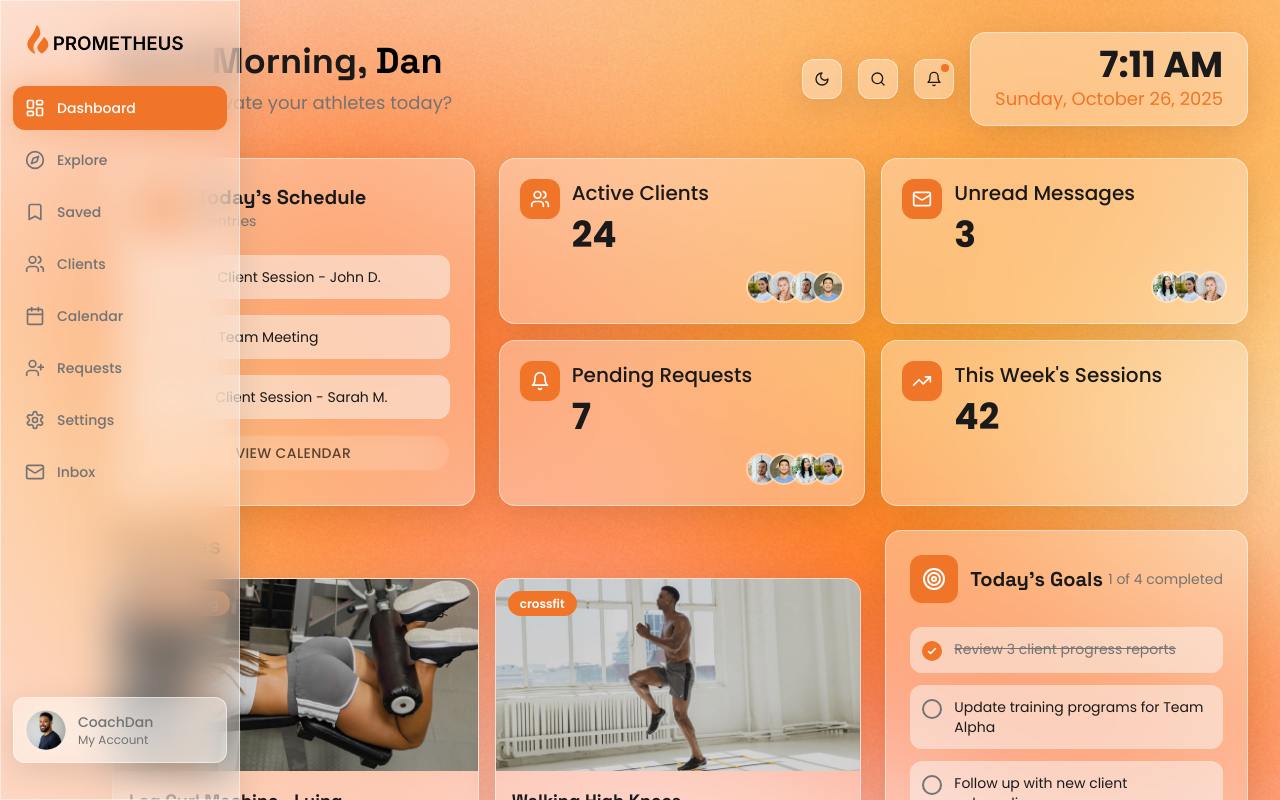
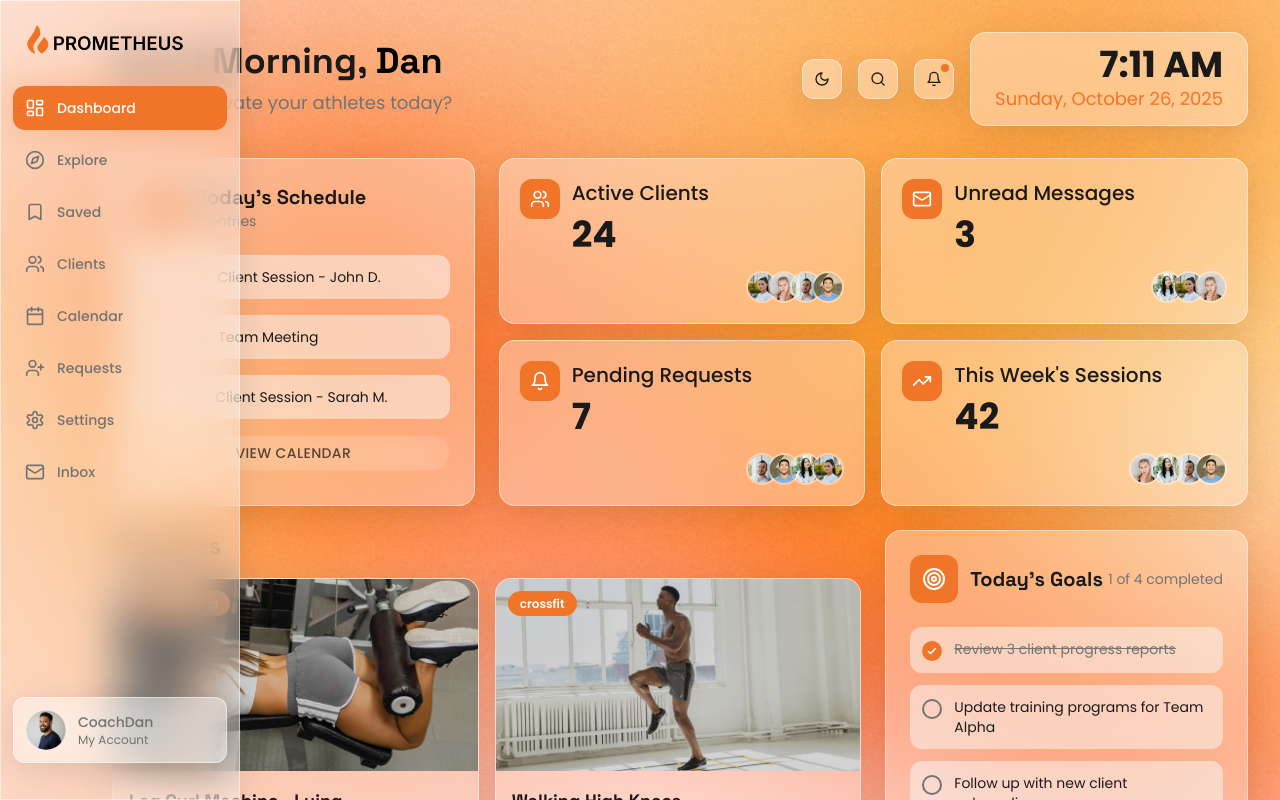
Before and after one commit to prometheusimpact/prometheus-coach-ui, a React (Vite) app: page /dashboard in a window 1280 px wide. Shown: the top 800 px of the page. Built offline with nearby package versions, Linux system fonts and the light colour scheme; the HTML template or start-up script is replaced by a standard one.

Commit message:
Add avatars to "This Week's Sessions"

```diff
--- a/src/pages/Dashboard.tsx
+++ b/src/pages/Dashboard.tsx
@@ -180,6 +180,7 @@ const Dashboard = () => {
               label="This Week's Sessions"
               value="42"
               variant="accent"
+              avatars={[jessicaTaylorImg, rachelKimImg, alexMartinezImg, mikeChenImg]}
             />
           </div>
         </div>
```
